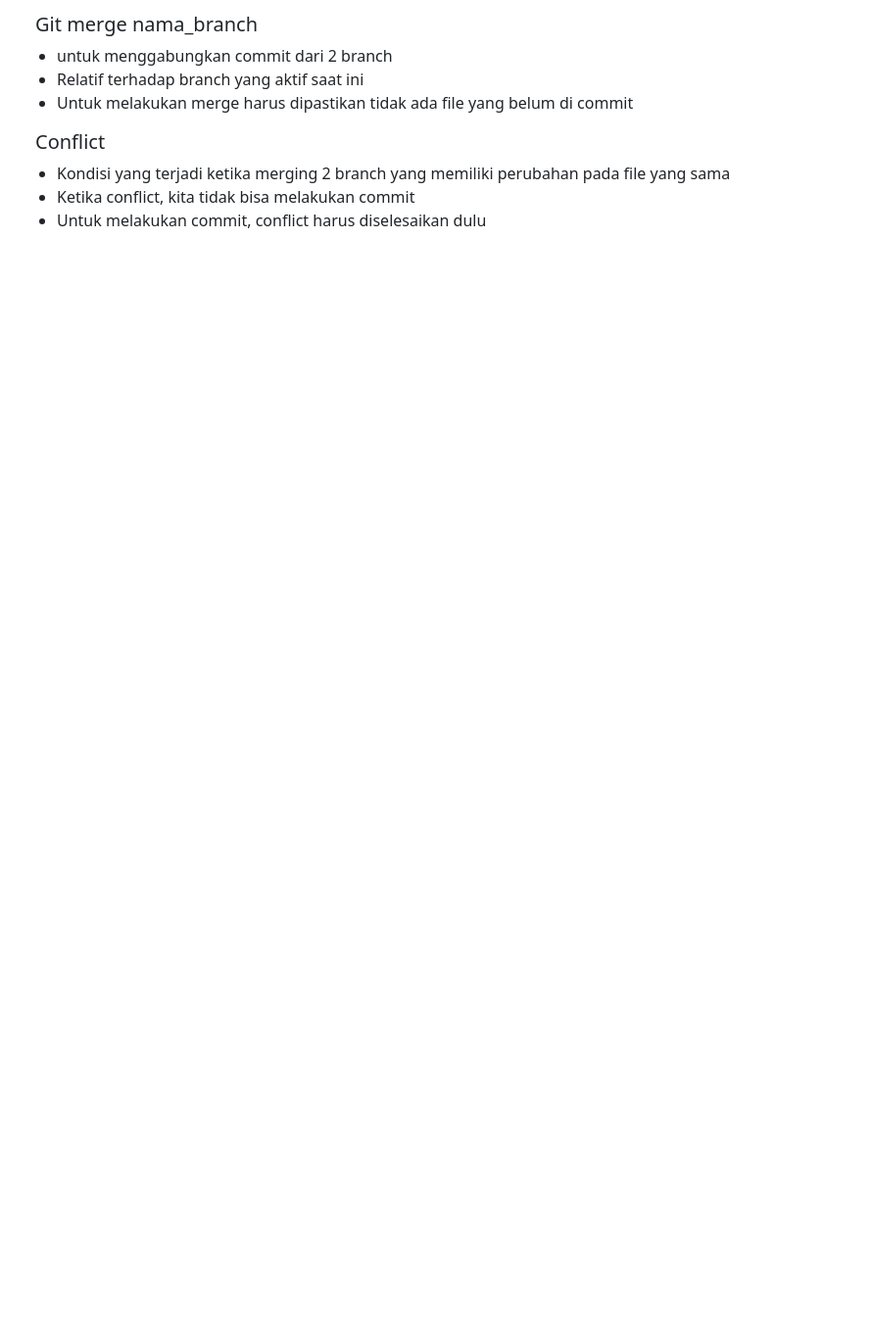
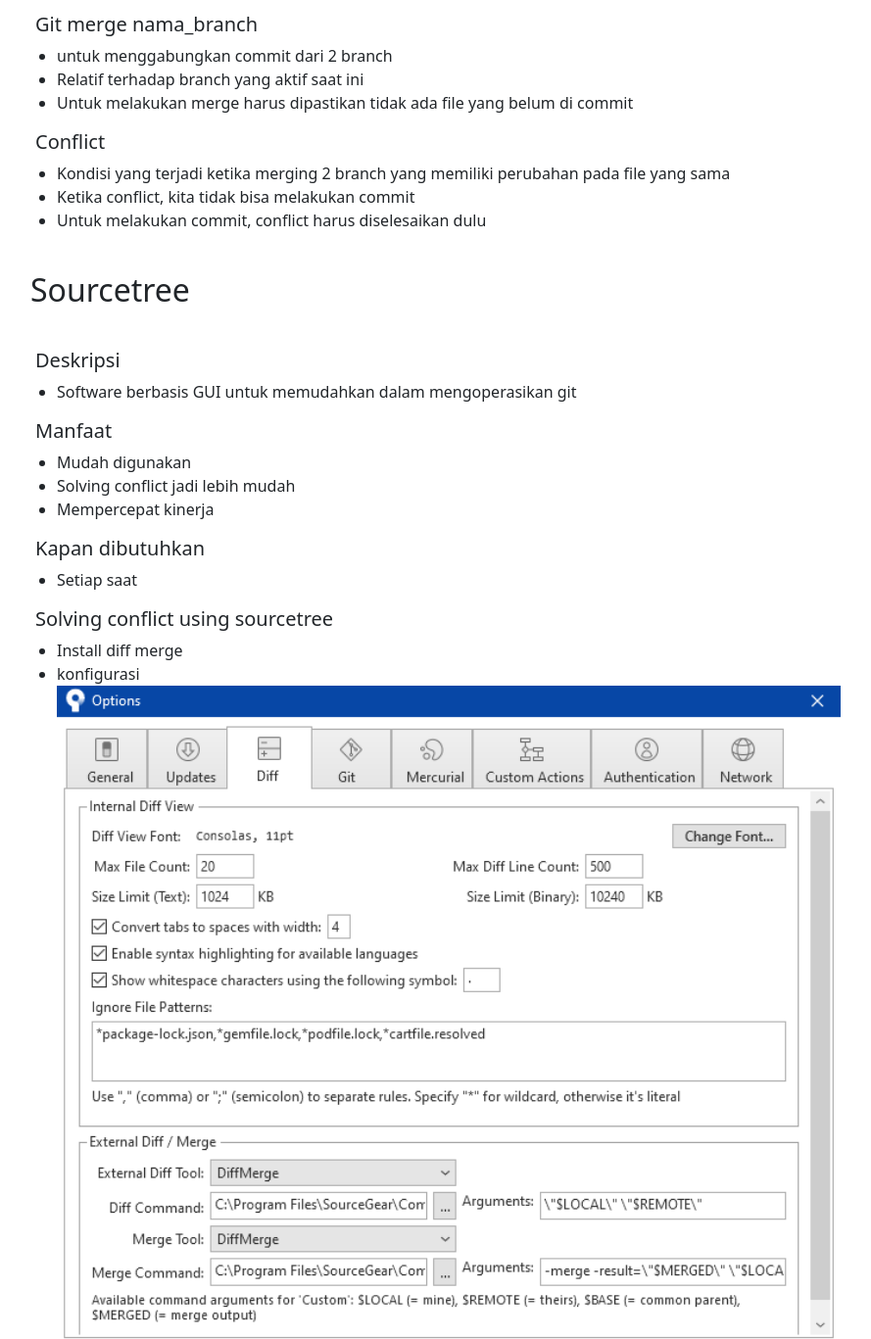
Before and after one commit to hendriramadhan/materi-git-eduwork, a plain HTML site: page index.html in a window 1280 px wide. Shown: the part 1746-3113 px from the top of the page at 98% size, without its empty margins (56-945 px from the left). Before the commit the page ends 1999 px from the top, so only its background shows below. Drawn offline with nearby package versions, Linux system fonts and the light colour scheme.

Commit message:
Menambahkan materi Installasi Sourcetree dan img diff merge

```diff
--- a/index.html
+++ b/index.html
@@ -128,6 +128,33 @@
         <li>Ketika conflict, kita tidak bisa melakukan commit</li>
         <li>Untuk melakukan commit, conflict harus diselesaikan dulu</li>
       </ul>
+
+      <!-- Sourcetree -->
+      <h2>Sourcetree</h2>
+      <h5>Deskripsi</h5>
+      <ul>
+        <li>Software berbasis GUI untuk memudahkan dalam mengoperasikan git</li>
+      </ul>
+      <h5>Manfaat</h5>
+      <ul>
+        <li>Mudah digunakan</li>
+        <li>Solving conflict jadi lebih mudah</li>
+        <li>Mempercepat kinerja</li>
+      </ul>
+      <h5>Kapan dibutuhkan</h5>
+      <ul>
+        <li>Setiap saat</li>
+      </ul>
+      <h5>Solving conflict using sourcetree</h5>
+      <ul>
+        <li>Install diff merge</li>
+        <li>konfigurasi</li>
+        <img
+          src="/diff-merge.png"
+          alt="pengaturan diff merge"
+          style="width: 100vh"
+        />
+      </ul>
     </div>
 
     <script
```
Also changed, not shown: diff-merge.png (added).
